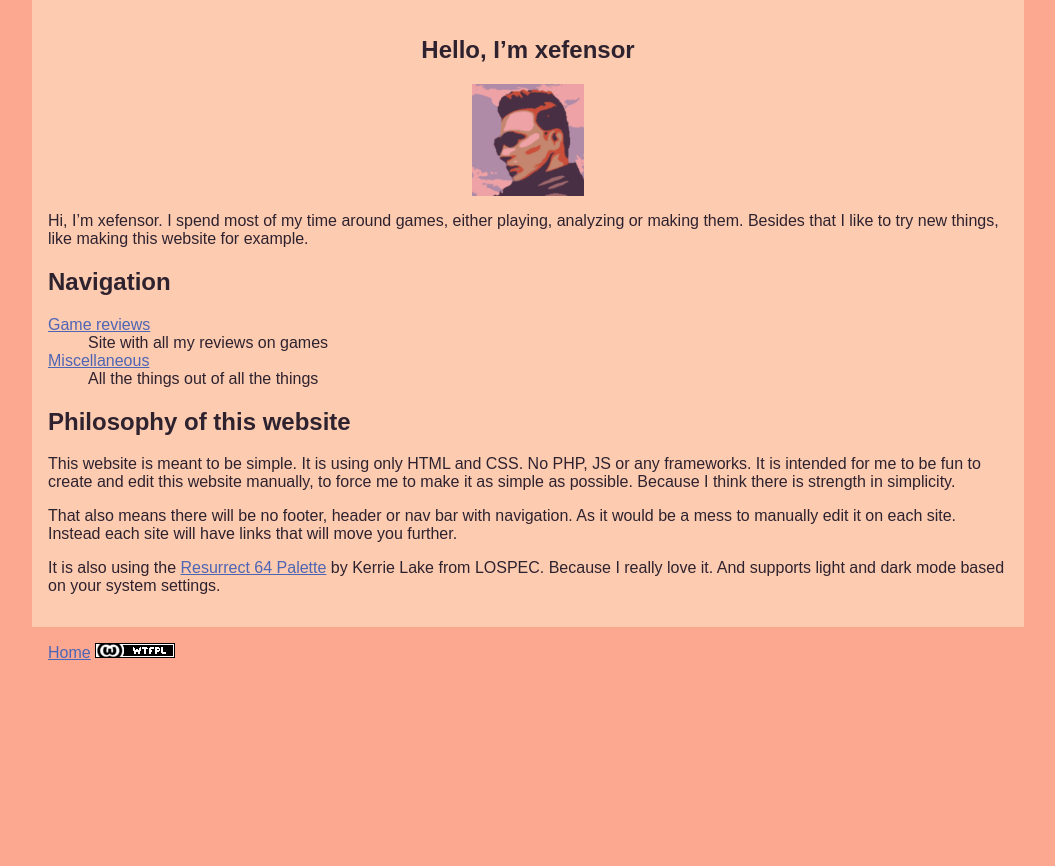
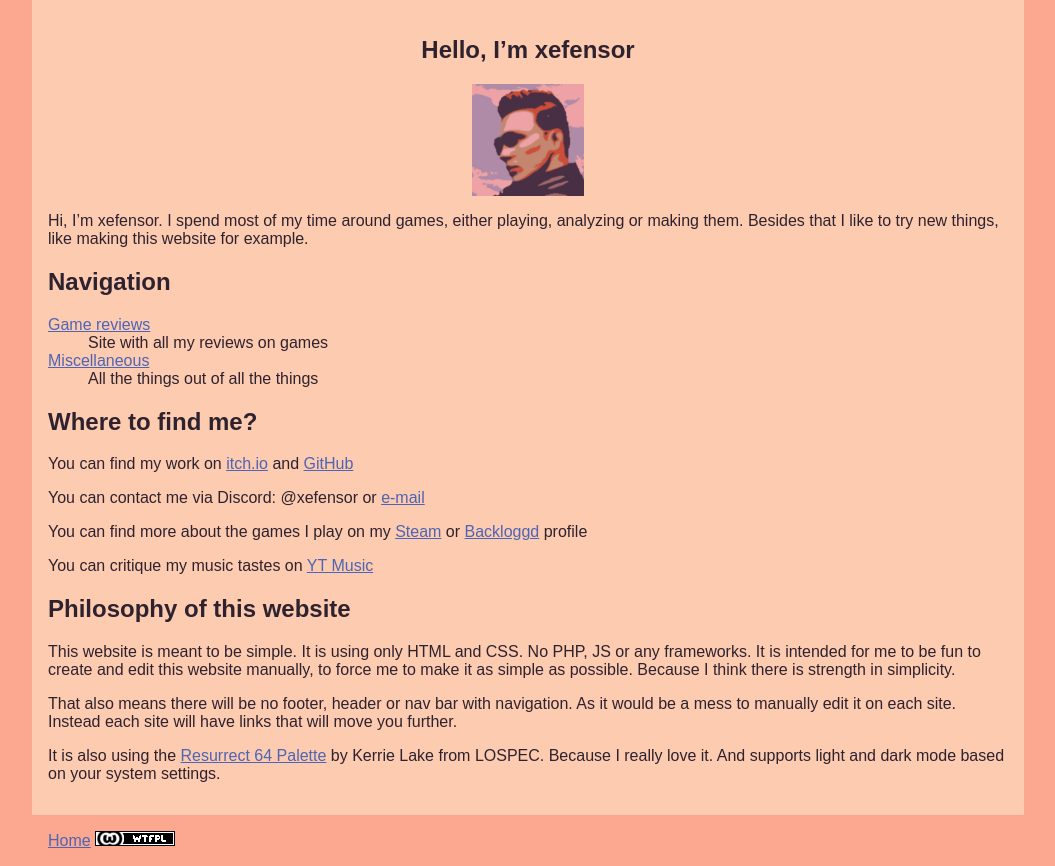
Before and after one commit to xefensor/personal-website, a plain HTML site: page index.html in a window 1280 px wide. Shown: the whole page, without its empty margins (112-1167 px from the left). Before the commit the page ends 800 px from the top, so only its background shows below. Drawn offline with Linux system fonts and the light colour scheme; a web font is replaced by a local one.

Commit message:
links to me

```diff
--- a/index.html
+++ b/index.html
@@ -40,6 +40,16 @@
       </section>
       <section>
 
+        <h2>Where to find me?</h2>
+        <p>You can find my work on <a href="https://xefensor.itch.io/" target="_blank">itch.io</a> and <a href="https://github.com/xefensor" target="_blank">GitHub</a></p>
+        <p>You can contact me via Discord: @xefensor or <a href="mailto:alex@alexejtusl.cz">e-mail</a></p>
+        <p>You can find more about the games I play on my <a href="https://steamcommunity.com/id/xefensor/" target="_blank">Steam</a> or <a href="https://backloggd.com/u/xefensor/" target="_blank">Backloggd</a> profile</p>
+        <p>You can critique my music tastes on <a href="https://music.youtube.com/channel/UC9O4ZQCtatgZrIOzP05pm0w?si=RsayutF3MzEA_ped" target="_blank">YT Music</a></p>
+
+
+      </section>
+      <section>
+
         <h2>Philosophy of this website</h2>
         <p>
           This website is meant to be simple. It is using only HTML and CSS. No PHP, JS or any frameworks.
```
Also changed, not shown: miscellaneous/the_awesomeness_of_internet.html (+4 -1 lines).
